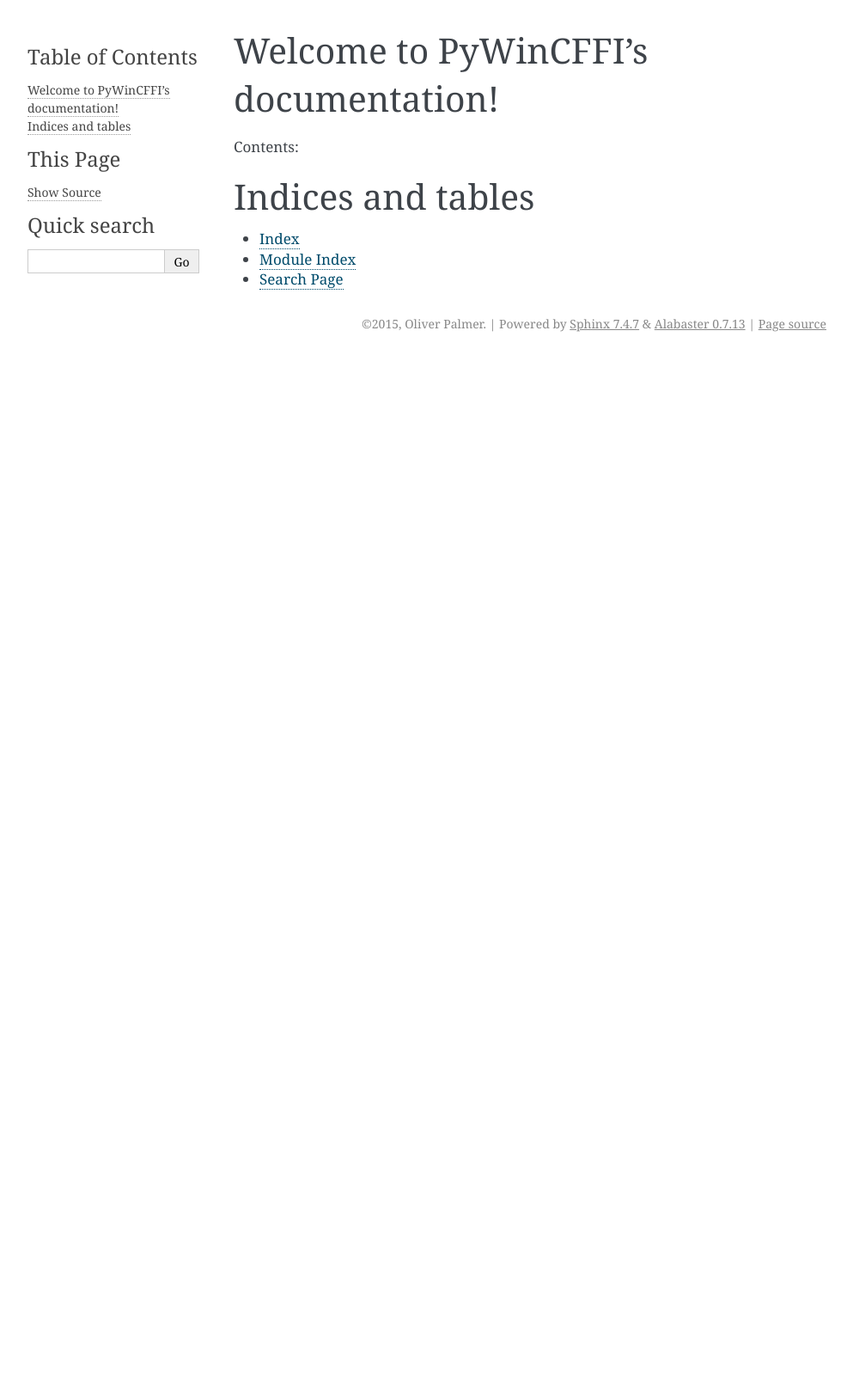
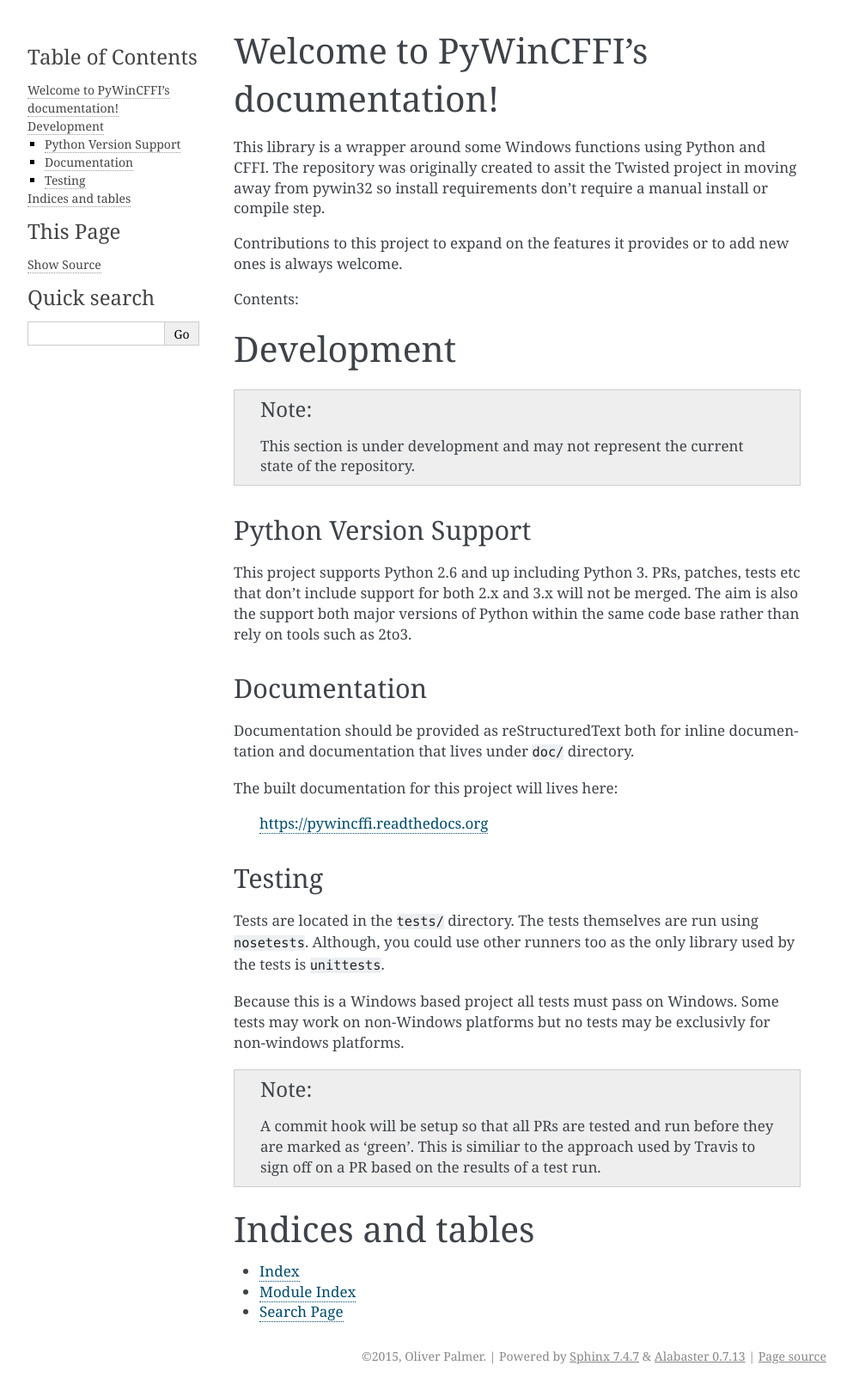
Before and after one commit to opalmer/pywincffi, a Sphinx documentation site: the page built from docs/source/index.rst, in a window 1280 px wide. Shown: the whole page at 86% size, without its empty margins (148-1141 px from the left). Built offline with Sphinx 7.4.7, drawn with Linux system fonts in a browser that asks for light colours; before the commit the page ends 900 px from its top, so only the background shows below that.

Commit message:
initial index page

```diff
--- a/README.rst
+++ b/README.rst
@@ -1,5 +1,7 @@
 Python Windows Wrapper Using CFFI
 =================================
+
+.. NOTE: The README should be kept in sync with doc/source/index.rst
 
 This library is a wrapper around some Windows functions using Python
 and CFFI.  The repository was originally created to assit the Twisted
@@ -8,8 +10,6 @@
 
 Contributions to this project to expand on the features it provides
 or to add new ones is always welcome.
-
-
 
 
 Development
--- a/docs/source/index.rst
+++ b/docs/source/index.rst
@@ -1,17 +1,66 @@
-.. PyWinCFFI documentation master file, created by
-   sphinx-quickstart on Mon Jun 15 00:25:59 2015.
-   You can adapt this file completely to your liking, but it should at least
-   contain the root `toctree` directive.
-
 Welcome to PyWinCFFI's documentation!
 =====================================
+
+This library is a wrapper around some Windows functions using Python
+and CFFI.  The repository was originally created to assit the Twisted
+project in moving away from pywin32 so install requirements don't
+require a manual install or compile step.
+
+Contributions to this project to expand on the features it provides
+or to add new ones is always welcome.
 
 Contents:
 
 .. toctree::
    :maxdepth: 2
 
+Development
+===========
 
+.. note::
+
+    This section is under development and may not
+    represent the current state of the repository.
+
+Python Version Support
+----------------------
+
+This project supports Python 2.6 and up including
+Python 3.  PRs, patches, tests etc that don't include
+support for both 2.x and 3.x will not be merged.  The
+aim is also the support both major versions of Python within
+the same code base rather than rely on tools such as 2to3.
+
+Documentation
+-------------
+
+Documentation should be provided as reStructuredText both for
+inline documentation and documentation that lives under ``doc/``
+directory.
+
+The built documentation for this project will lives here:
+
+    https://pywincffi.readthedocs.org
+
+
+Testing
+-------
+
+Tests are located in the ``tests/`` directory.  The tests
+themselves are run using ``nosetests``.  Although, you could
+use other runners too as the only library used by the tests
+is ``unittests``.
+
+Because this is a Windows based project all tests must pass
+on Windows.  Some tests may work on non-Windows platforms but
+no tests may be exclusivly for non-windows platforms.
+
+.. note::
+
+   A commit hook will be setup so that all PRs are tested
+   and run before they are marked as 'green'.  This is
+   similiar to the approach used by Travis to sign off
+   on a PR based on the results of a test run.
 
 Indices and tables
 ==================
```
